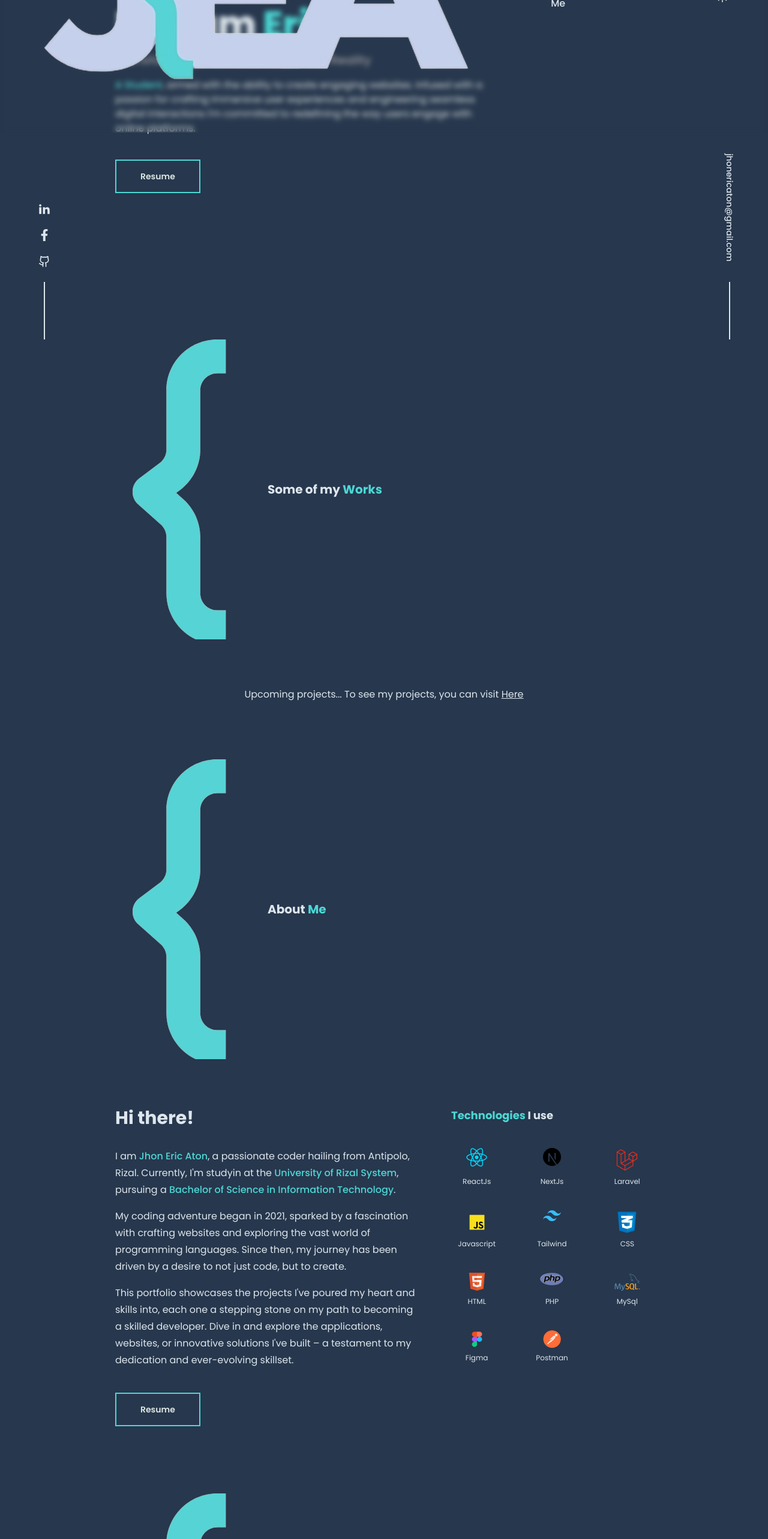
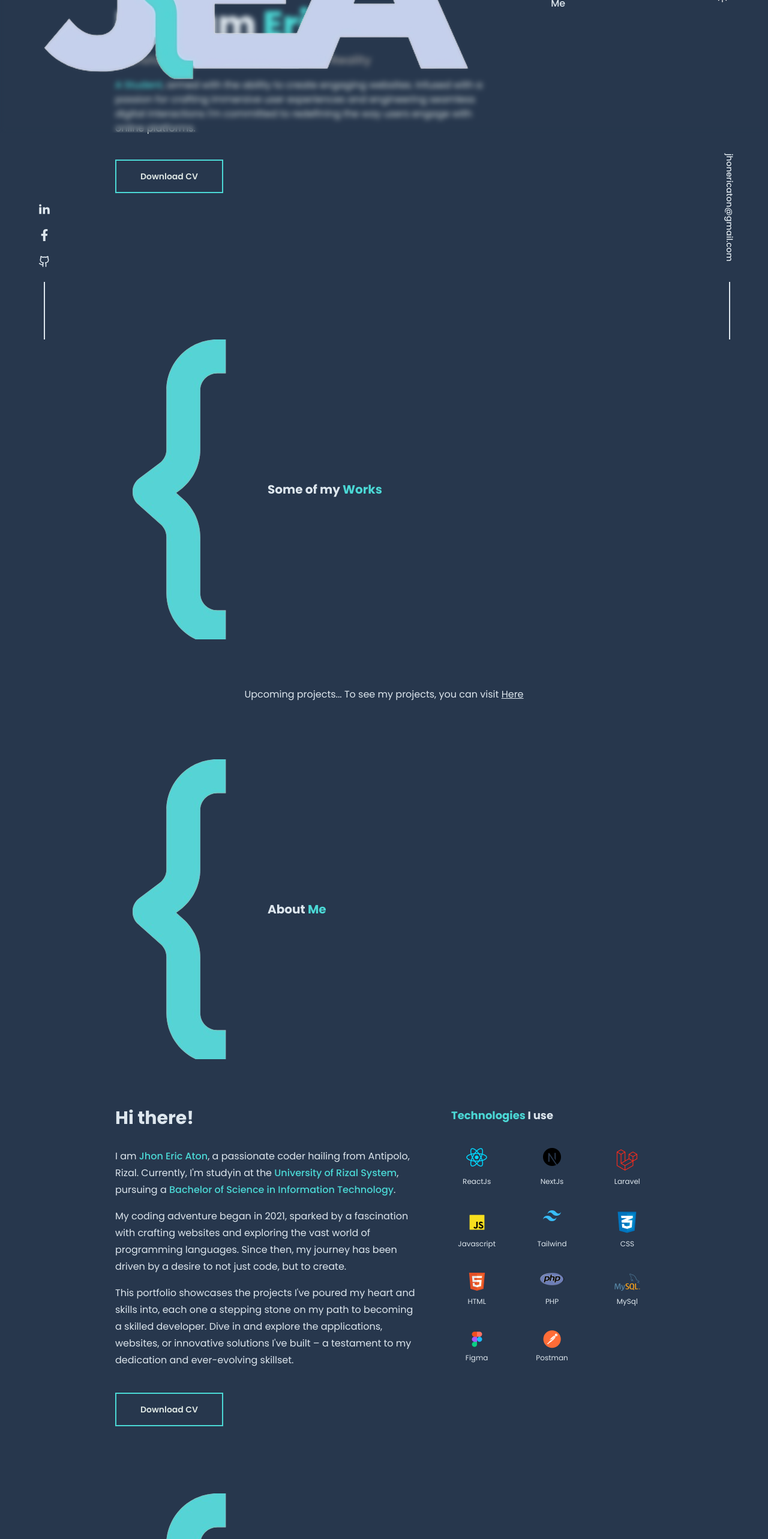
Before and after one commit to Jhoneric12/jhonericaton, a Next.js app: page / in a window 1280 px wide. Shown: the part 234-2800 px from the top of the page at 60% size. Built offline with nearby package versions, Linux system fonts and the light colour scheme.

Commit message:
modified button texts

```diff
--- a/src/app/page.jsx
+++ b/src/app/page.jsx
@@ -10,7 +10,7 @@ import AboutMe from "@/components/AboutMe";
 
 export default function Home() {
   return (
-    <main className='bg-light-main-color dark:bg-main-color transition-colors duration-300 selection:bg-accent-color antialiased'>
+    <main className='bg-light-main-color dark:bg-main-color transition-colors duration-300 selection:bg-accent-color selection:text-white antialiased'>
       <Navbar/>
       <div className="z-0">
         <Hero/>
--- a/src/components/AboutMe.jsx
+++ b/src/components/AboutMe.jsx
@@ -27,7 +27,7 @@ export default function AboutMe() {
                     explore the applications, websites, or innovative solutions I've built – a testament to my dedication and
                     ever-evolving skillset.
                 </p>
-                <Button btnText={'Resume'}/>
+                <Button btnText={'Download CV'}/>
             </div>
             <div className='lg:w-[40%]'>
                 <h1 className='text-main-color dark:text-title-color text-lg font-bold mb-4'><span className='text-accent-color'>Technologies</span> I use</h1>
--- a/src/components/Hero.jsx
+++ b/src/components/Hero.jsx
@@ -16,7 +16,7 @@ export default function Hero() {
           and engineering seamless digital interactions I'm committed to redefining the way users engage
           with online platforms.
         </p>
-        <Button btnText={'Resume'}/>
+        <Button btnText={'Download CV'}/>
       </div>
     </section>
   )
```
